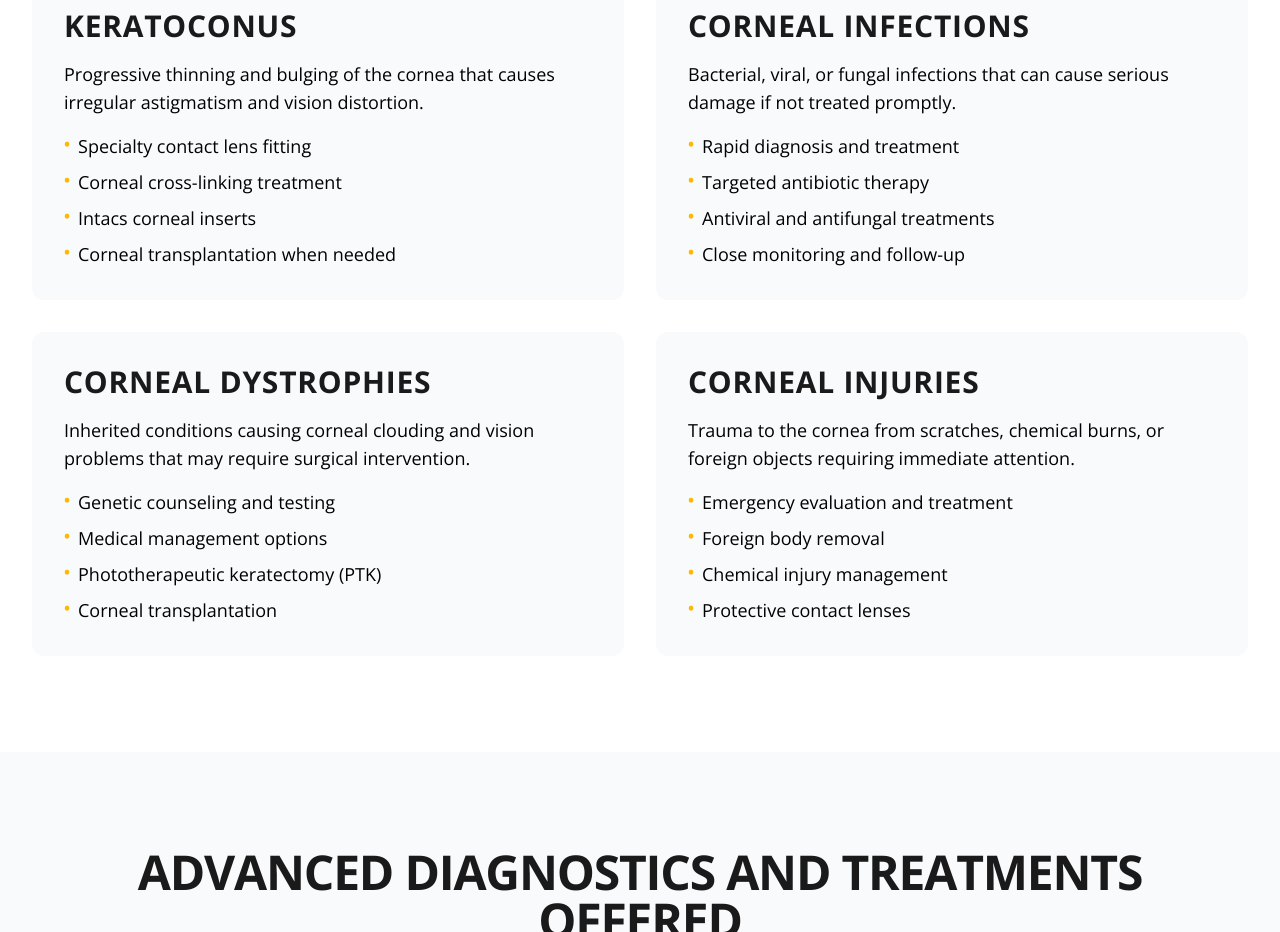
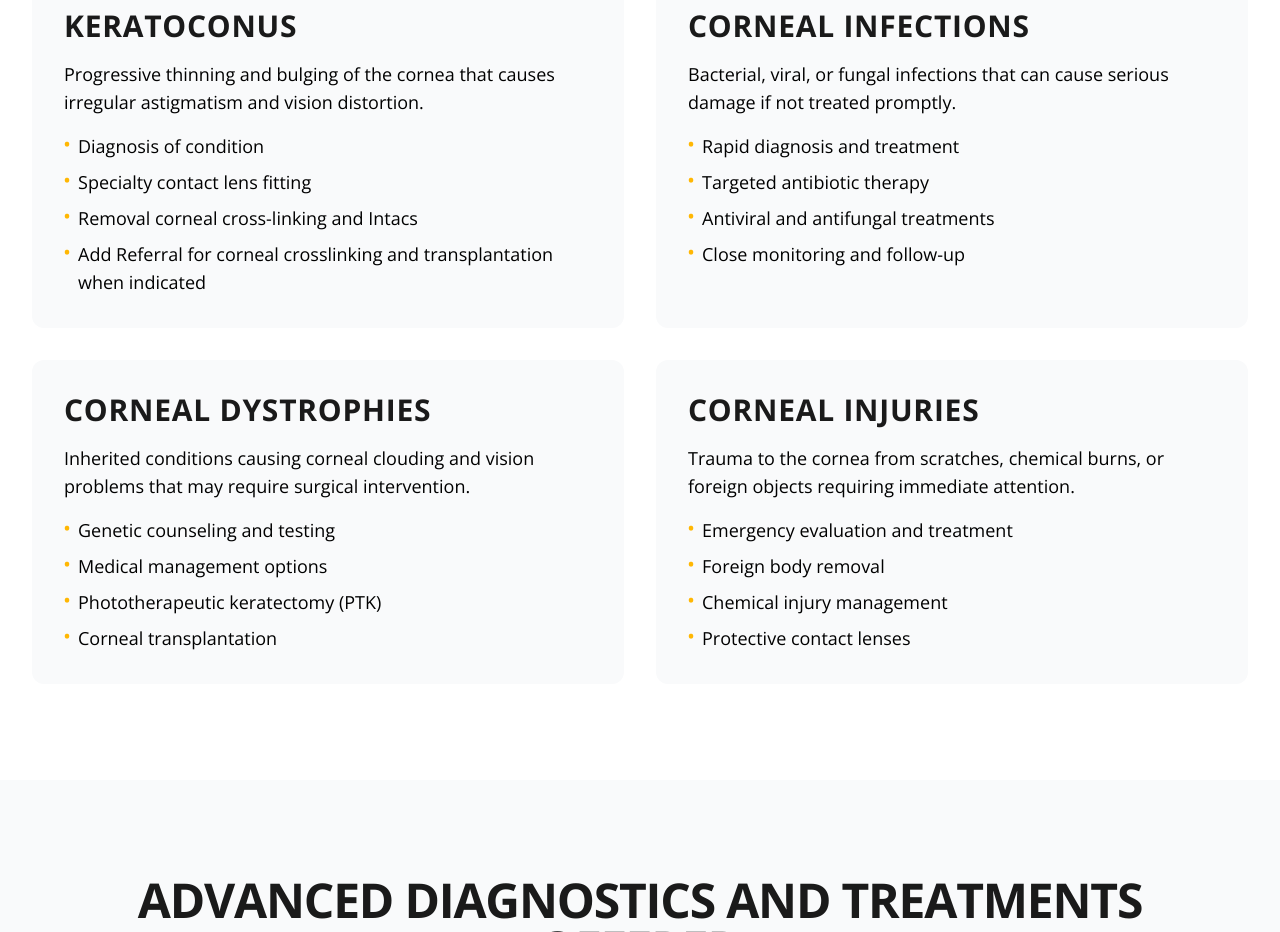
Before and after one commit to capelinsolutions/dr-zain-anwar-new, a React (Vite) app: page /services/corneal-disorders in a window 1280 px wide. Shown: the part 1440-2372 px from the top of the page. Built offline with nearby package versions, Linux system fonts and the light colour scheme.

Commit message:
Code edited in Lovable Code Editor

```diff
--- a/src/pages/CornealDisorders.tsx
+++ b/src/pages/CornealDisorders.tsx
@@ -114,19 +114,19 @@ const CornealDisorders = () => {
                 <ul className="space-y-2">
                   <li className="flex items-start space-x-2">
                     <span className="text-[#FFB703] font-bold">•</span>
+                    <Body className="text-black text-sm">Diagnosis of condition</Body>
+                  </li>
+                  <li className="flex items-start space-x-2">
+                    <span className="text-[#FFB703] font-bold">•</span>
                     <Body className="text-black text-sm">Specialty contact lens fitting</Body>
                   </li>
                   <li className="flex items-start space-x-2">
                     <span className="text-[#FFB703] font-bold">•</span>
-                    <Body className="text-black text-sm">Corneal cross-linking treatment</Body>
+                    <Body className="text-black text-sm">Removal corneal cross-linking and Intacs</Body>
                   </li>
                   <li className="flex items-start space-x-2">
                     <span className="text-[#FFB703] font-bold">•</span>
-                    <Body className="text-black text-sm">Intacs corneal inserts</Body>
-                  </li>
-                  <li className="flex items-start space-x-2">
-                    <span className="text-[#FFB703] font-bold">•</span>
-                    <Body className="text-black text-sm">Corneal transplantation when needed</Body>
+                    <Body className="text-black text-sm">Add Referral for corneal crosslinking and transplantation when indicated</Body>
                   </li>
                 </ul>
               </div>
```
